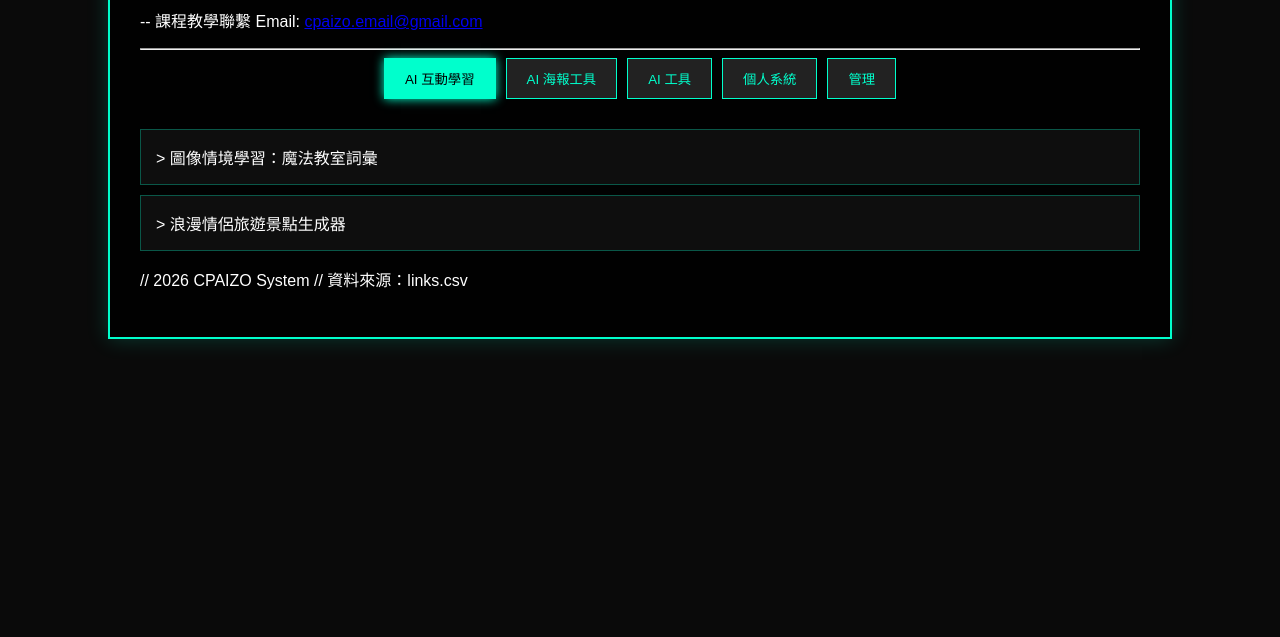
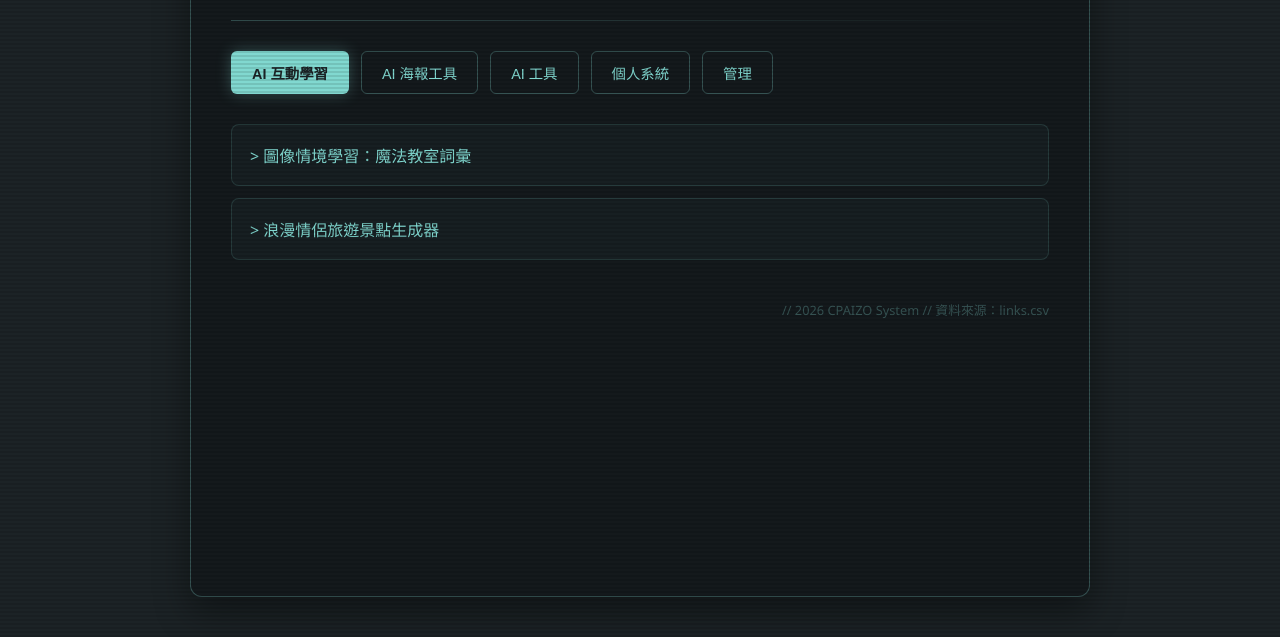
Before and after one commit to cpaizo/cpaizo.github.io, a plain HTML site: page index.html in a window 1280 px wide. Shown: the part 163-800 px from the top of the page. Drawn offline with Linux system fonts and the light colour scheme.

Commit message:
Update style.css

```diff
--- a/style.css
+++ b/style.css
@@ -1,92 +1,184 @@
+/* --- 專業配色與變數設定 --- */
+:root {
+    --primary-color: rgb(129, 216, 208);      /* Tiffany Blue */
+    --primary-dim: rgba(129, 216, 208, 0.3);  /* 半透明主色 */
+    --primary-glow: rgba(129, 216, 208, 0.1); /* 微光主色 */
+    --dark-bg: rgb(28, 35, 38);               /* 專業深石板灰背景 */
+    --container-bg: rgba(20, 25, 28, 0.9);    /* 容器背景 */
+    --text-white: #ffffff;
+}
+
 /* --- 基礎環境設定 --- */
-:root {
-    --neon-green: #00ffcc;
-    --dark-bg: #0a0a0a;
+* {
+    box-sizing: border-box;
 }
 
 body {
     background-color: var(--dark-bg);
-    color: white;
-    font-family: sans-serif;
+    color: var(--primary-color);
+    font-family: 'Segoe UI', 'Roboto', 'Helvetica Neue', sans-serif;
     margin: 0;
     display: flex;
     justify-content: center;
+    min-height: 100vh;
+    overflow-x: hidden;
 }
 
-.console-container {
-    width: 90%;
-    max-width: 1000px;
-    margin-top: 50px;
-    padding: 30px;
-    border: 2px solid var(--neon-green);
-    box-shadow: 0 0 20px rgba(0, 255, 204, 0.2);
-    background: rgba(0, 0, 0, 0.9);
+/* --- 背景掃描線 (優化版) --- */
+.background-scanline {
+    position: fixed;
+    top: 0; left: 0; width: 100%; height: 100%;
+    background: linear-gradient(
+        rgba(18, 16, 16, 0) 50%,
+        rgba(0, 0, 0, 0.1) 50%
+    );
+    background-size: 100% 4px;
+    pointer-events: none;
+    z-index: 100;
 }
 
-/* --- 分類導覽按鈕 --- */
+/* --- 主容器 --- */
+.console-container {
+    width: 95%;
+    max-width: 900px;
+    margin: 40px 20px;
+    padding: 40px;
+    border: 1px solid var(--primary-dim);
+    background: var(--container-bg);
+    box-shadow: 0 15px 35px rgba(0, 0, 0, 0.4);
+    border-radius: 12px;
+    backdrop-filter: blur(10px); /* 磨砂玻璃效果 */
+    z-index: 10;
+}
+
+/* --- 頁首標題 --- */
+header h1 {
+    font-size: 1.8rem;
+    margin: 0 0 10px 0;
+    letter-spacing: 2px;
+    text-transform: uppercase;
+    font-weight: 300;
+}
+
+.contact-info p {
+    font-size: 0.9rem;
+    color: var(--primary-dim);
+    margin: 0;
+}
+
+.email-link {
+    color: var(--primary-color);
+    text-decoration: none;
+    border-bottom: 1px solid transparent;
+    transition: 0.3s;
+}
+
+.email-link:hover {
+    border-bottom: 1px solid var(--primary-color);
+}
+
+.console-divider {
+    border: 0;
+    height: 1px;
+    background: linear-gradient(to right, var(--primary-dim), transparent);
+    margin: 30px 0;
+}
+
+/* --- 分類導覽按鈕 (Tab) --- */
 .tab-navigation {
     display: flex;
-    gap: 10px;
+    gap: 12px;
     margin-bottom: 30px;
     flex-wrap: wrap;
-    justify-content: center;
 }
 
 .tab-btn {
-    background: #222;
-    color: var(--neon-green);
-    border: 1px solid var(--neon-green);
+    background: transparent;
+    color: var(--primary-color);
+    border: 1px solid var(--primary-dim);
     padding: 10px 20px;
     cursor: pointer;
-    transition: 0.3s;
+    font-size: 0.9rem;
+    border-radius: 6px;
+    transition: all 0.3s cubic-bezier(0.4, 0, 0.2, 1);
+}
+
+.tab-btn:hover {
+    background: var(--primary-glow);
+    border-color: var(--primary-color);
 }
 
 .tab-btn.active {
-    background: var(--neon-green);
-    color: black;
-    box-shadow: 0 0 10px var(--neon-green);
+    background: var(--primary-color);
+    color: var(--dark-bg);
+    font-weight: 600;
+    box-shadow: 0 0 15px var(--primary-dim);
 }
 
-/* --- 連結呈現區 (表格化容器) --- */
-#link-buttons {
-    display: block; /* 確保容器是區塊級別 */
-    width: 100%;
-}
-
+/* --- 連結呈現區 --- */
 .buttons-sub-grid {
-    display: flex; /* 改用 flex 佈局避免 grid 衝突 */
-    flex-direction: column; /* 讓連結像表格一樣一行一行排下來 */
-    gap: 10px;
-    width: 100%;
+    display: flex;
+    flex-direction: column;
+    gap: 12px;
 }
 
 .link-button {
     display: block;
-    width: 100%; /* 寬度佔滿一行 */
-    padding: 15px;
+    width: 100%;
+    padding: 18px;
     text-decoration: none;
-    color: white;
-    background: rgba(255, 255, 255, 0.05);
-    border: 1px solid rgba(0, 255, 204, 0.3);
-    text-align: left; /* 文字靠左比較像表格清單 */
-    box-sizing: border-box;
-    transition: 0.2s;
+    color: var(--primary-color);
+    background: rgba(129, 216, 208, 0.03);
+    border: 1px solid rgba(129, 216, 208, 0.15);
+    border-radius: 8px;
+    text-align: left;
+    transition: all 0.3s ease;
+    font-weight: 400;
 }
 
 .link-button:hover {
-    background: rgba(0, 255, 204, 0.1);
-    border-color: var(--neon-green);
-    padding-left: 25px; /* 滑過時有個向右的小動畫 */
+    background: rgba(129, 216, 208, 0.1);
+    border-color: var(--primary-color);
+    padding-left: 28px; /* 懸停時向右滑動感 */
+    color: var(--text-white);
+    box-shadow: inset 5px 0 0 var(--primary-color); /* 左側強調條 */
 }
 
-/* --- 隱藏邏輯 --- */
-.hidden { display: none !important; }
+/* --- 頁尾 --- */
+.console-footer {
+    margin-top: 40px;
+    font-size: 0.8rem;
+    color: var(--primary-dim);
+    text-align: right;
+}
 
-/* 編輯面板簡單樣式 */
-.edit-panel {
-    border: 1px solid white;
-    padding: 20px;
-    margin-top: 20px;
+/* --- 載入中動畫效果 --- */
+.loading-message {
+    padding: 40px;
+    text-align: center;
+    font-style: italic;
+    letter-spacing: 1px;
 }
-.input-group { margin-bottom: 10px; }
-.input-group input { width: 100%; padding: 8px; background: #222; color: white; border: 1px solid #444; }
+
+.cursor {
+    animation: blink 1s infinite;
+}
+
+@keyframes blink {
+    50% { opacity: 0; }
+}
+
+/* --- 手機版優化 --- */
+@media (max-width: 600px) {
+    .console-container {
+        padding: 20px;
+        margin-top: 20px;
+    }
+    header h1 {
+        font-size: 1.4rem;
+    }
+    .tab-btn {
+        flex: 1 1 calc(50% - 12px); /* 手機上按鈕自動撐開 */
+        text-align: center;
+    }
+}
```
